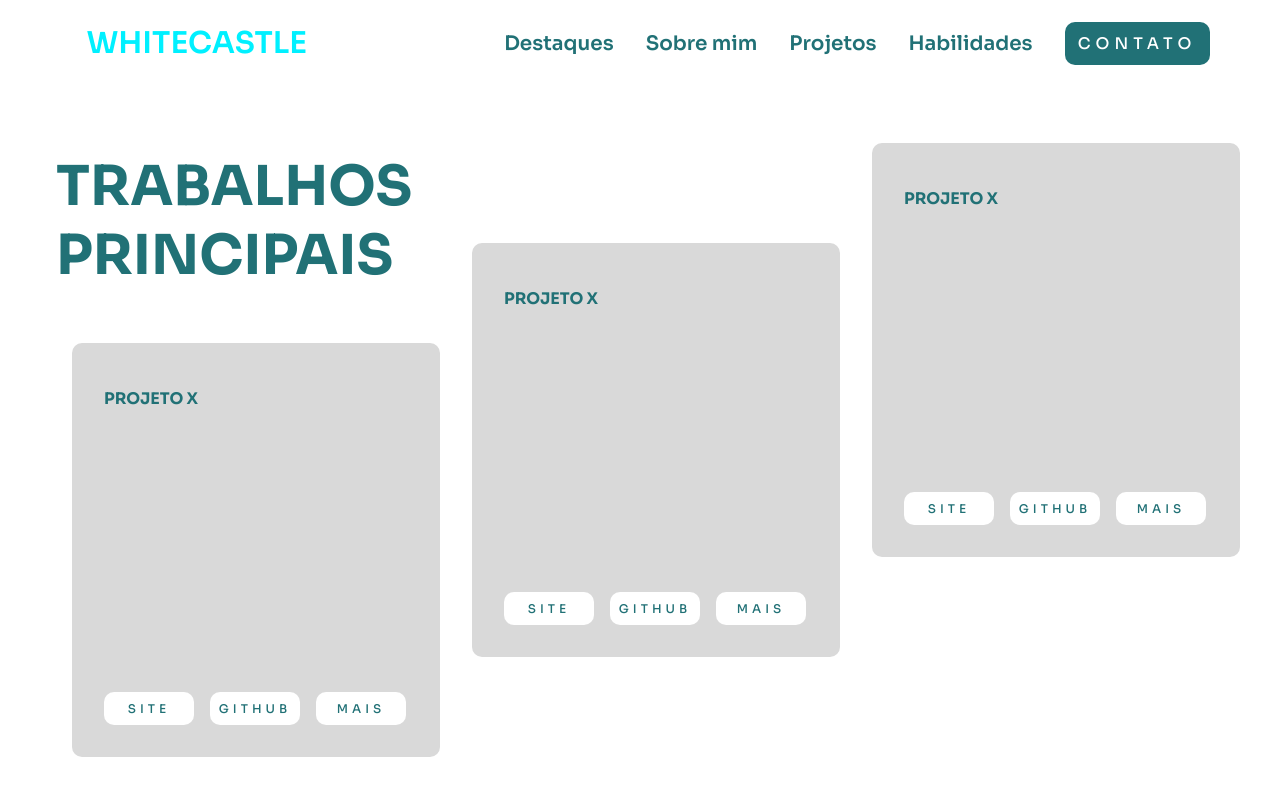
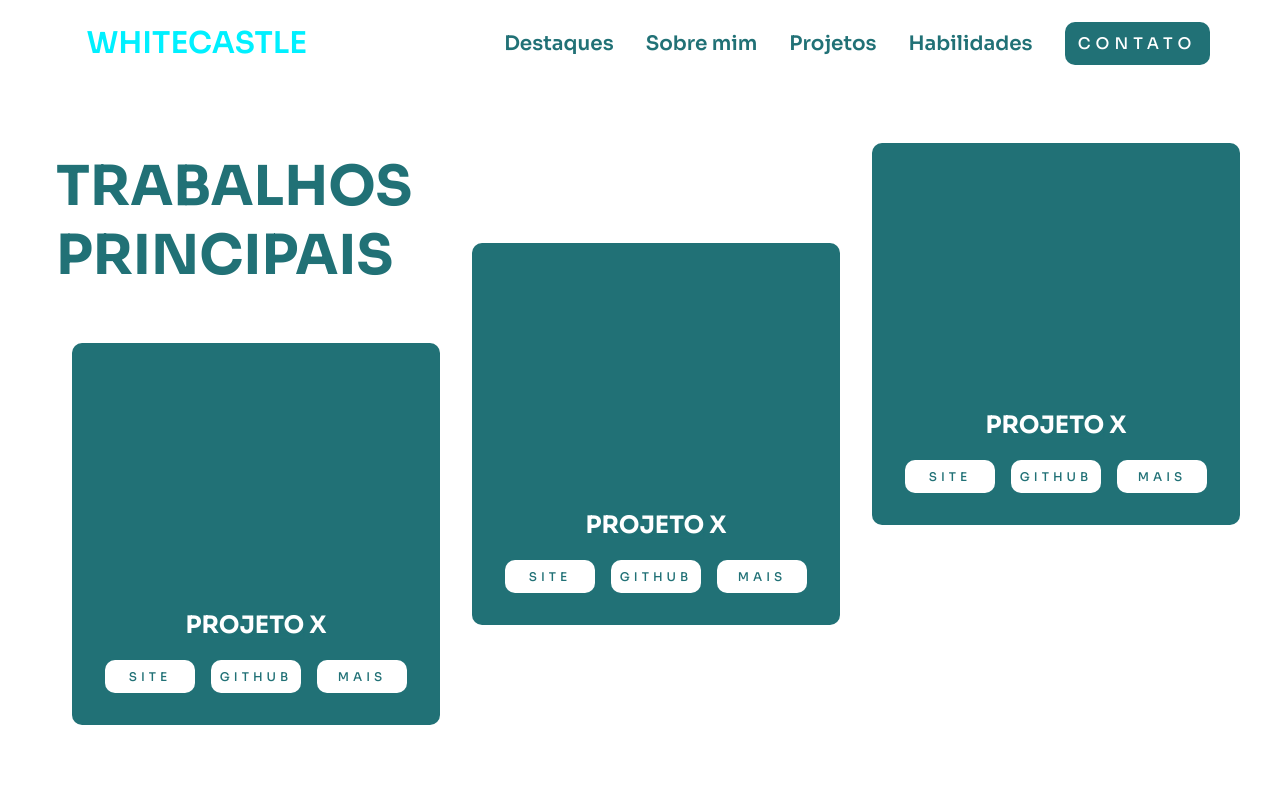
Before and after one commit to CastleWhite23/novo-portifolio, a React (Vite) app: page / in a window 1280 px wide. Shown: the top 800 px of the page. Built offline with nearby package versions, Linux system fonts and the light colour scheme.

Commit message:
alterando o zindex no geral e arrumando a organizalção do estilo

```diff
--- a/src/components/Card/Card.css
+++ b/src/components/Card/Card.css
@@ -7,10 +7,17 @@
 }
 
 .card.home{
-    background-color: #d9d9d9;
+    z-index: 1;
+    background-color: #217176;
     /* border: 1px solid #217176; */
     border-radius: 10px;
     margin-left: 2rem;
+    position: relative;
+    display: flex;
+    align-items: center;
+    justify-content: flex-end;
+    padding: 0 0 2rem 0;
+
 }
 
 .card.journey{
@@ -37,10 +44,28 @@
 }
 
 .card.home h2{
-    font-size: 1rem;
-    color:#217176;
+    font-size: 1.5rem;
+    color:#fff;
     text-transform: uppercase;
+    border-radius: 2rem;
+    backdrop-filter: blur(10px);
+    text-shadow: 2px 2px 0 #217176, 2px 2px 0 #217176, 2px 2px 0 #217176;
+
 }
+
+.card.home .info{
+    display: flex;
+    flex-direction: column;
+    align-items: center;
+    justify-content: flex-end;
+    background-color: #217176;
+}
+
+.card.home a{
+    text-decoration: none;
+}
+
+
 
 .card .btns{
     display: flex;
```
